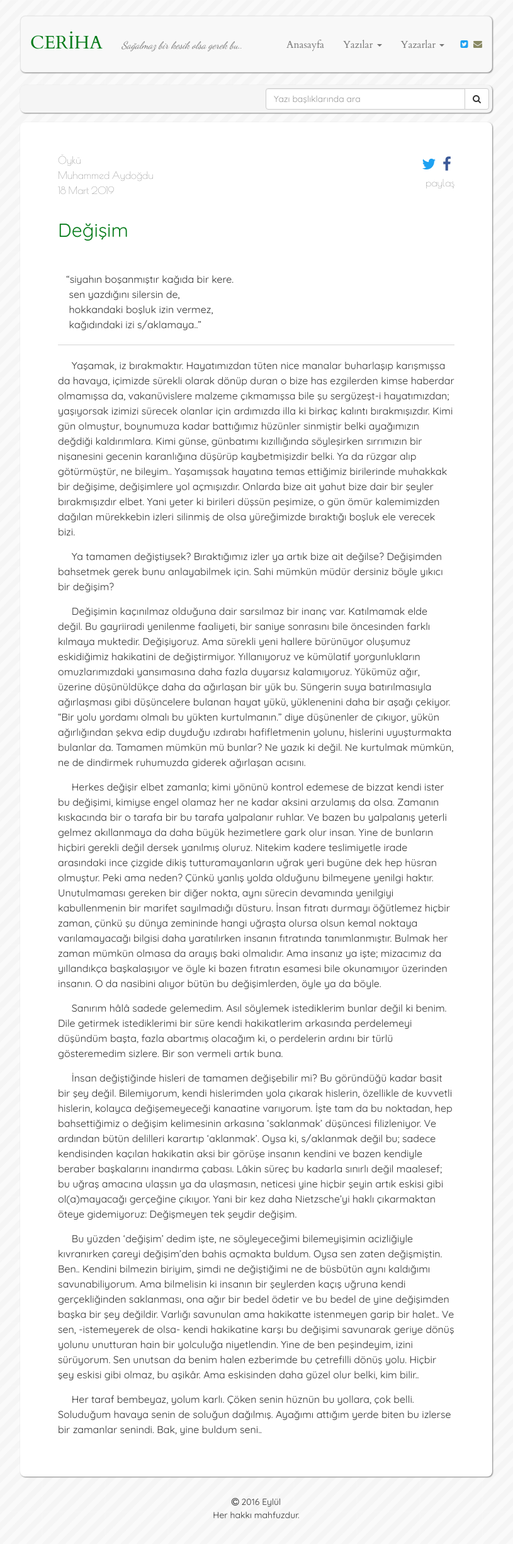
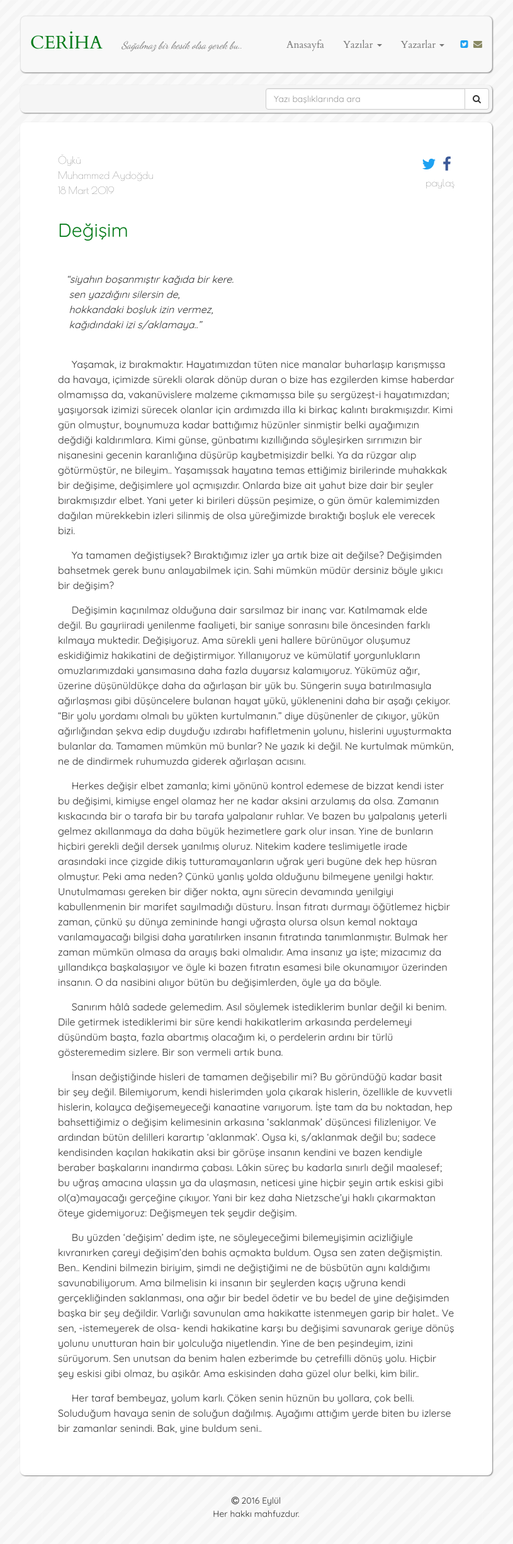
Before and after one commit to muhammedaydogdu/muhammedaydogdu.github.io, a Jekyll site: the page built from _posts/2019-03-18-degisim.md, in a window 1280 px wide. Shown: the whole page at 63% size, without its empty margins (233-1048 px from the left). Built offline with Jekyll 4.4.1, drawn with Linux system fonts in a browser that asks for light colours; some web fonts are replaced.

Commit message:
Update 2019-03-18-degisim.md

```diff
--- a/_posts/2019-03-18-degisim.md
+++ b/_posts/2019-03-18-degisim.md
@@ -7,12 +7,11 @@ x: "200"
 ---
 <br/>
 
-&nbsp;&nbsp;&nbsp;"siyahın boşanmıştır kağıda bir kere.
+&nbsp;&nbsp;&nbsp;_"siyahın boşanmıştır kağıda bir kere.
 &nbsp;&nbsp;&nbsp;&nbsp;sen yazdığını silersin de,
 &nbsp;&nbsp;&nbsp;&nbsp;hokkandaki boşluk izin vermez,
-&nbsp;&nbsp;&nbsp;&nbsp;kağıdındaki izi s/aklamaya.."
-
----
+&nbsp;&nbsp;&nbsp;&nbsp;kağıdındaki izi s/aklamaya.."_
+<br/>
 
 &nbsp;&nbsp;&nbsp;&nbsp; Yaşamak, iz bırakmaktır. Hayatımızdan tüten nice manalar buharlaşıp karışmışsa da havaya, içimizde sürekli olarak dönüp duran o bize has ezgilerden kimse haberdar olmamışsa da, vakanüvislere malzeme çıkmamışsa bile şu sergüzeşt-i hayatımızdan; yaşıyorsak izimizi sürecek olanlar için ardımızda illa ki birkaç kalıntı bırakmışızdır. Kimi gün olmuştur, boynumuza kadar battığımız hüzünler sinmiştir belki ayağımızın değdiği kaldırımlara. Kimi günse, günbatımı kızıllığında söyleşirken sırrımızın bir nişanesini gecenin karanlığına düşürüp kaybetmişizdir belki. Ya da rüzgar alıp götürmüştür, ne bileyim.. Yaşamışsak hayatına temas ettiğimiz birilerinde muhakkak bir değişime, değişimlere yol açmışızdır. Onlarda bize ait yahut bize dair bir şeyler bırakmışızdır elbet. Yani yeter ki birileri düşsün peşimize, o gün ömür kalemimizden dağılan mürekkebin izleri silinmiş de olsa yüreğimizde bıraktığı boşluk ele verecek bizi.
 
```
